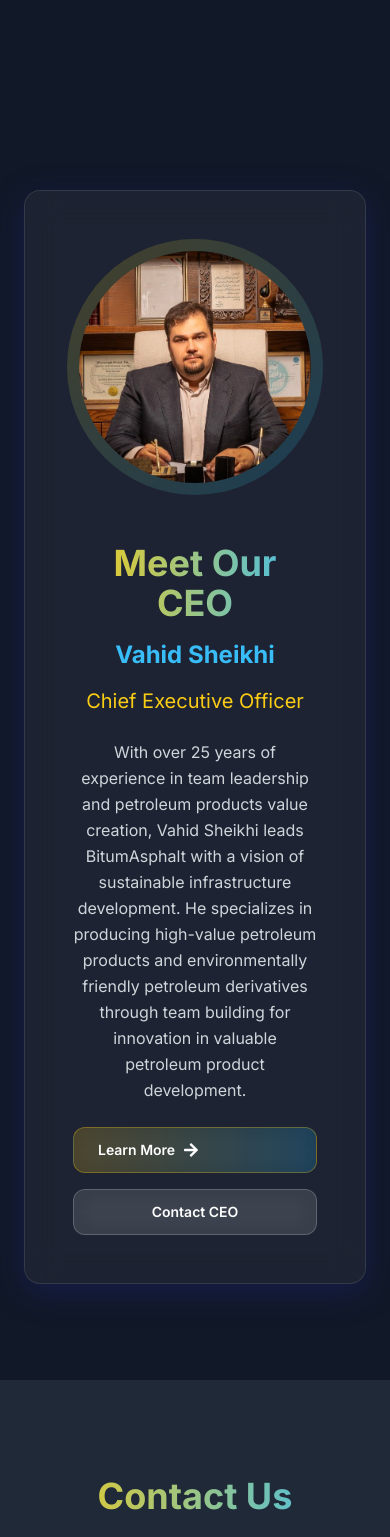
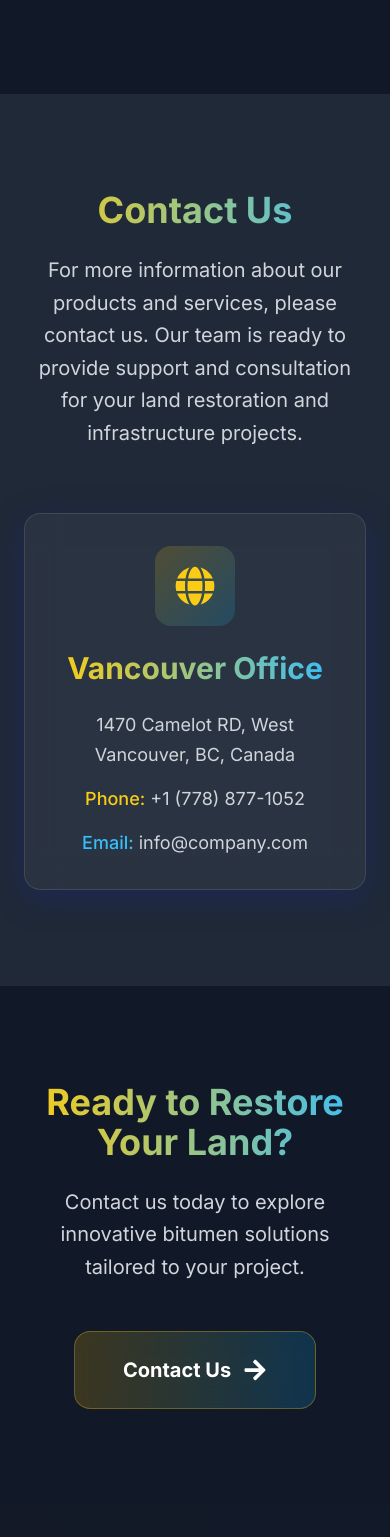
Before and after one commit to dejpa/bitumpro, a Next.js app: page /contact in a window 390 px wide. Shown: the part 5251-6788 px from the top of the page. Built offline with nearby package versions, Linux system fonts and the light colour scheme.

Commit message:
remove ceo spotlight from the first page

```diff
--- a/src/app/[local]/page.tsx
+++ b/src/app/[local]/page.tsx
@@ -216,62 +216,7 @@ export default function Home() {
         </div>
       </section>
 
-      {/* CEO Spotlight Section */}
-      <section className="py-24 bg-gray-900">
-  <div className="container mx-auto px-6">
-    <div className="max-w-4xl mx-auto">
-      <div className="glass-card p-12 hover-lift group animate-slide-up">
-        <div className="flex flex-col lg:flex-row gap-12 items-center">
-          {/* CEO Photo */}
-          <div className="flex-shrink-0">
-            <div className="w-64 h-64 rounded-full bg-gradient-to-br from-primary-500/20 to-accent-500/20 p-3 group-hover:scale-105 transition-transform duration-300">
-              <div className="w-full h-full rounded-full overflow-hidden">
-                <img
-                  src="/vahid-sheikhi.jpeg"
-                  alt="Vahid Sheikhi - CEO"
-                  className="w-full h-full object-cover"
-                />
-              </div>
-            </div>
-          </div>
 
-          {/* CEO Content */}
-          <div className="flex-1 text-center lg:text-left">
-            <h2 className="text-4xl lg:text-5xl font-bold mb-4 gradient-text">
-              Meet Our CEO
-            </h2>
-            <h3 className="text-2xl font-bold text-accent-400 mb-4">
-              Vahid Sheikhi
-            </h3>
-            <p className="text-xl text-primary-400 mb-6">
-              Chief Executive Officer
-            </p>
-            <p className="text-gray-300 leading-relaxed mb-6">
-              With over 25 years of experience in team leadership and petroleum products value creation, Vahid Sheikhi leads BitumAsphalt with a vision of sustainable infrastructure development. He specializes in producing high-value petroleum products and environmentally friendly petroleum derivatives through team building for innovation in valuable petroleum product development.
-            </p>
-            <div className="flex flex-col sm:flex-row gap-4 justify-center lg:justify-start">
-              <Link
-                href={`/${currentLocale}/about-us/leadership`}
-                className="glass-button px-6 py-3 text-sm font-semibold text-white rounded-xl hover:shadow-glow transition-all duration-300 hover-cursor-expand group"
-              >
-                <span className="flex items-center gap-2">
-                  Learn More
-                  <FaArrowRight className="h-4 w-4 group-hover:translate-x-1 transition-transform duration-300" />
-                </span>
-              </Link>
-              <Link
-                href={`/${currentLocale}/contact`}
-                className="glass bg-white/10 border border-white/20 text-white px-6 py-3 text-sm font-semibold rounded-xl hover:bg-white/20 hover:border-white/30 transition-all duration-300 hover-cursor-glow"
-              >
-                Contact CEO
-              </Link>
-            </div>
-          </div>
-        </div>
-      </div>
-    </div>
-  </div>
-      </section>
 
       {/* Contact Information Section */}
       <section className="py-24 bg-gray-800">
```
